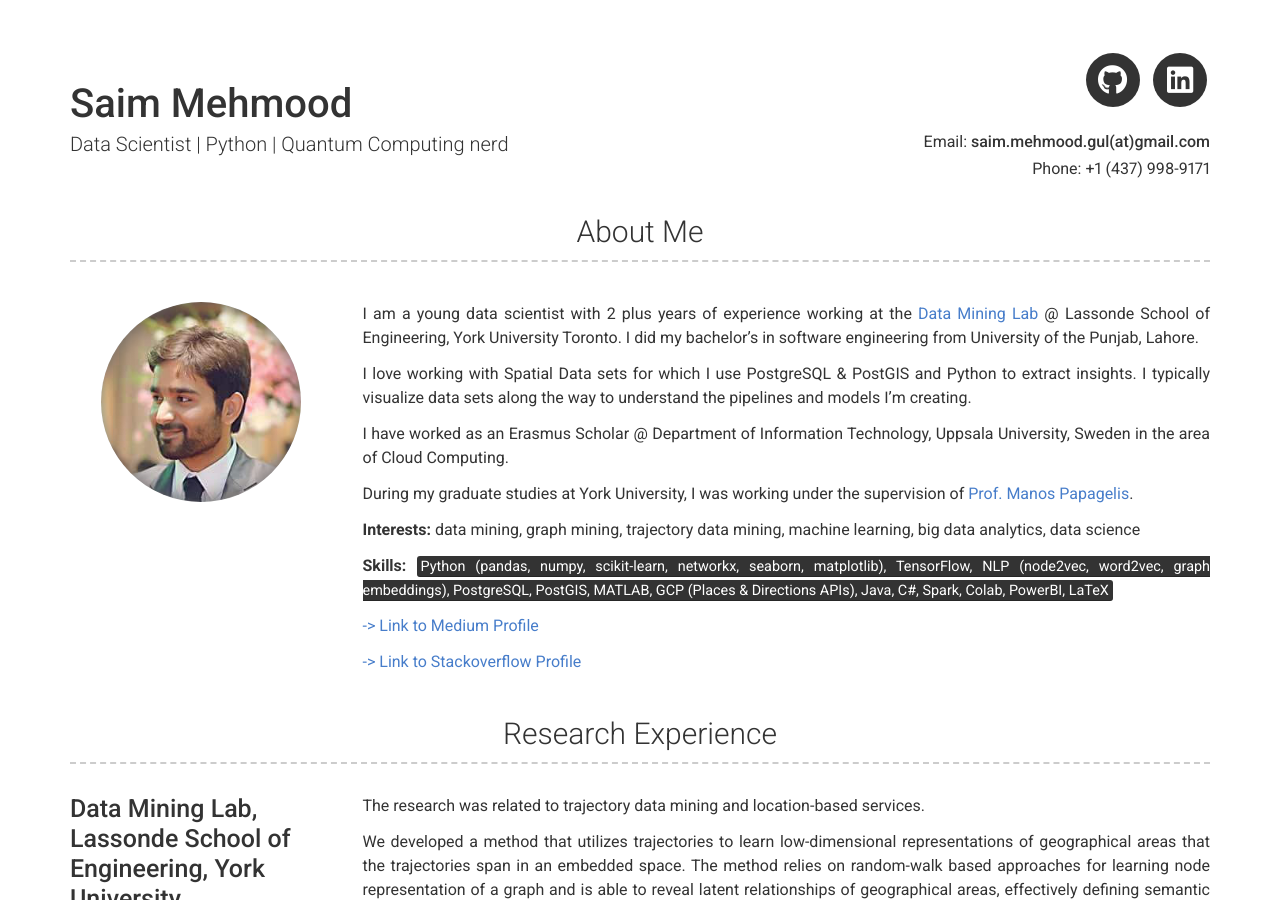
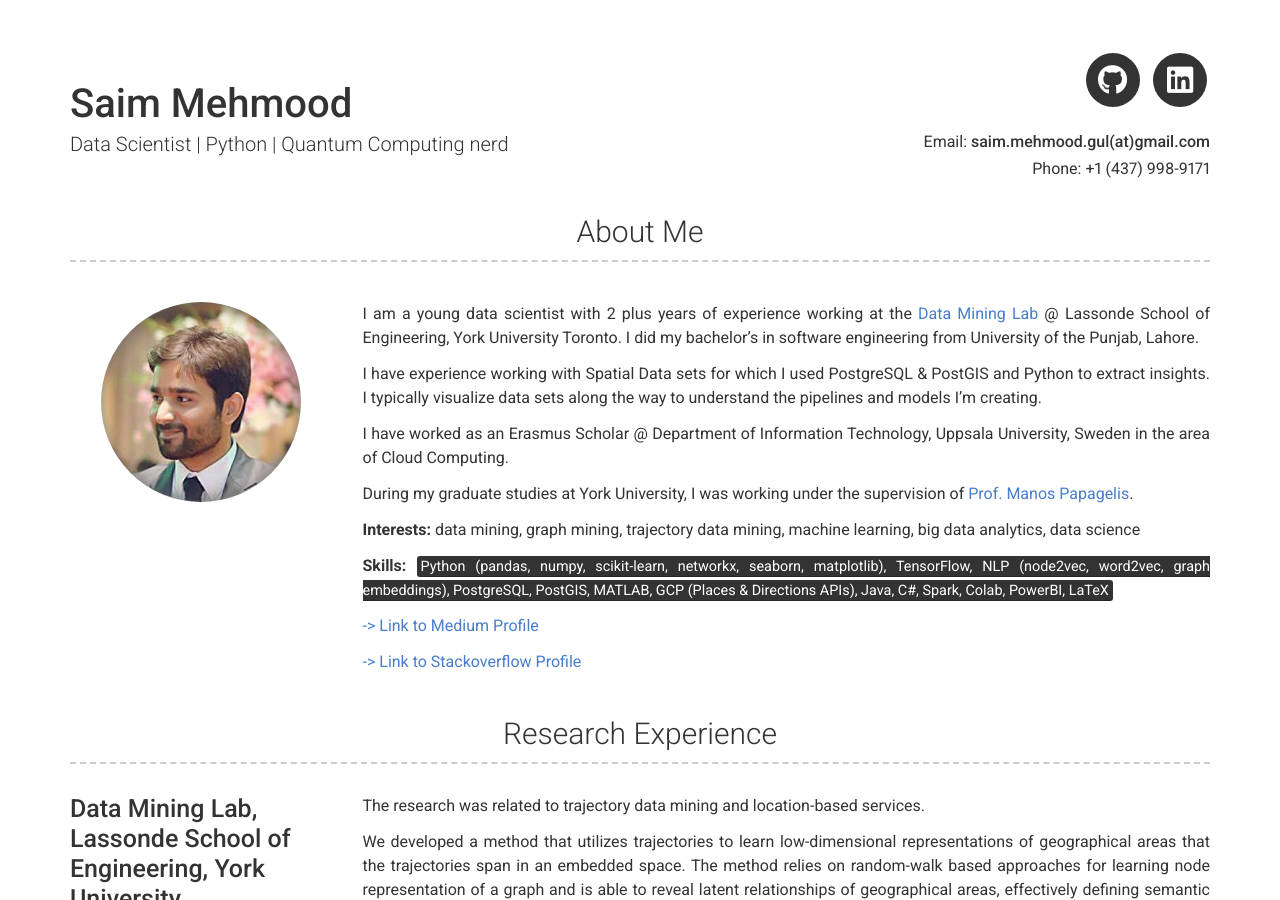
Before and after one commit to saimmehmood/saimmehmood.github.io, a Jekyll site: the page built from index.md, in a window 1280 px wide and 900 px high. Built offline with Jekyll 4.4.1, drawn with Linux system fonts in a browser that asks for light colours; nearby versions of some CDN libraries.

Commit message:
2/19/2021 6:47 PM

```diff
--- a/_config.yml
+++ b/_config.yml
@@ -33,7 +33,7 @@ about_content: | # this will include new lines to allow paragraphs
     [Data Mining Lab](http://dminer.eecs.yorku.ca/) @ Lassonde School of Engineering, York University Toronto.
     I did my bachelor's in software engineering from University of the Punjab, Lahore.
 
-    I love working with Spatial Data sets for which I use PostgreSQL & PostGIS and Python to extract insights.
+    I have experience working with Spatial Data sets for which I used PostgreSQL & PostGIS and Python to extract insights.
     I typically visualize data sets along the way to understand the pipelines and models I'm creating.
 
 
```
